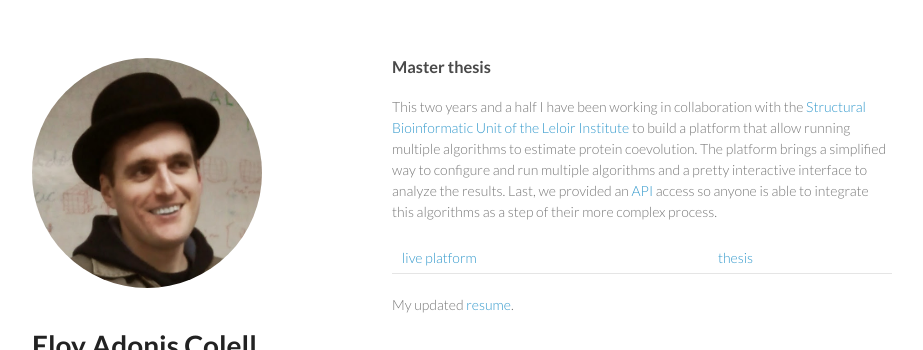
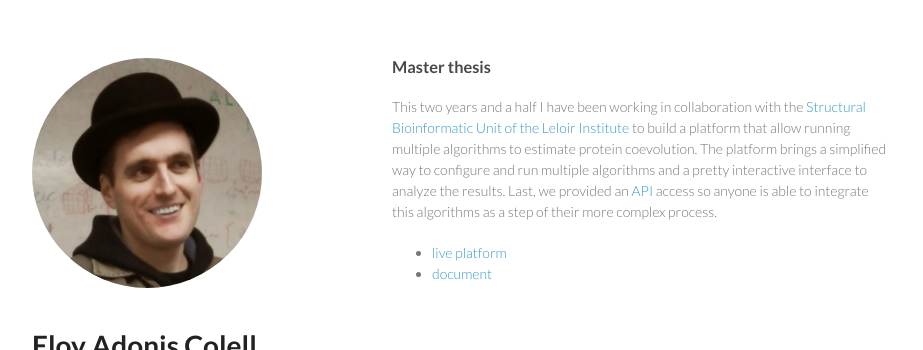
Before and after one commit to ecolell/ecolell.github.io, a Jekyll site: the page built from _posts/2018-06-10-master-thesis.md, in a window 1280 px wide, cut to the strip 0-350 px from the top of the page. Shown: the whole strip, without its empty margins (178-1101 px from the left). Built offline with Jekyll 4.4.1, drawn with Linux system fonts in a browser that asks for light colours.

Commit message:
Moved the resume link to the header. Improved the last post.

```diff
--- a/_includes/header.html
+++ b/_includes/header.html
@@ -1,7 +1,7 @@
 <header>
   <a href="http://ecolell.github.io"><div class="img-circular"></div></a>
   <h1>Eloy Adonis Colell</h1>
-  <p>Master Degree in Biology Systems And Bioinformatics</p>
+  <p>Master Degree in Biology Systems And Bioinformatics <a href="http://ecolell.github.io/assets/docs/cv/model2/cv2.en.pdf">resume</a></p>
 
   <div class="view social-links">
     <a href="https://github.com/ecolell">
--- a/_posts/2018-06-10-master-thesis.md
+++ b/_posts/2018-06-10-master-thesis.md
@@ -9,6 +9,5 @@
 This two years and a half I have been working in collaboration with the [Structural Bioinformatic Unit of the Leloir Institute](http://www.leloir.org.ar/marinobuslje/) to build a platform that allow running multiple algorithms to estimate protein coevolution.
 The platform brings a simplified way to configure and run multiple algorithms and a pretty interactive interface to analyze the results. Last, we provided an [API](https://en.wikipedia.org/wiki/Application_programming_interface) access so anyone is able to integrate this algorithms as a step of their more complex process.
 
-[live platform](https://mistic2.leloir.org.ar) | [thesis](http://ecolell.github.io/assets/docs/masterthesis/thesis.pdf)
-
-My updated [resume](http://ecolell.github.io/assets/docs/cv/model2/cv2.en.pdf).
+* [live platform](https://mistic2.leloir.org.ar)
+* [document](http://ecolell.github.io/assets/docs/masterthesis/thesis.pdf)
```
